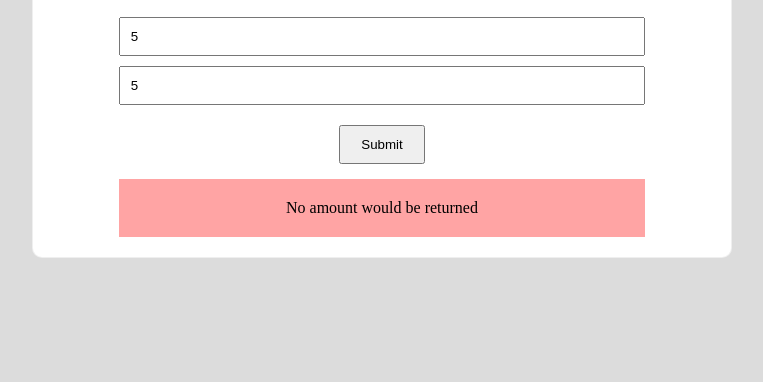
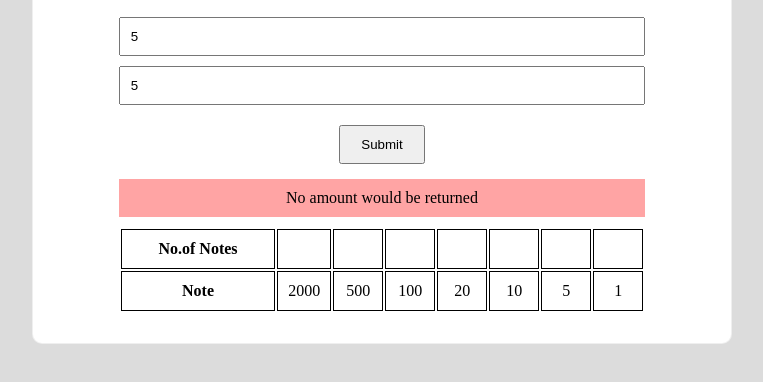
Before and after one commit to pritam-kr/Cash-manager, a plain HTML site: page index.html in a window 1280 px wide. Both pictures are taken after typing "5", "5" into the empty fields and a click on the button "Submit". Shown: the part 306-688 px from the top of the page, without its empty margins (258-1021 px from the left). Drawn offline with Linux system fonts and the light colour scheme.

Commit message:
still working on it

```diff
--- a/app.js
+++ b/app.js
@@ -1,6 +1,7 @@
 const form = document.querySelector('.form')
 const amountInputs = document.querySelectorAll('input')
-var myNotes = [];
+var myNotes = [2000, 500, 100, 20, 10, 5, 1];
+const noteList = document.querySelectorAll('.note')
 
 form.addEventListener('submit', (e) =>{
     e.preventDefault()
@@ -18,22 +19,39 @@ form.addEventListener('submit', (e) =>{
         document.querySelector('.output').innerHTML = blankMess;
     }else if(billValue > cashGiven){
         blankMess = `<div class="result">Given cash is less than bill, Please enter a valid ammount </div>`
-        document.querySelector('.output').innerHTML = blankMess;
-     }else if(cashGiven > billValue){
-        document.querySelector('.result').style.display = 'none';
-     }
+        document.querySelector('.output').innerHTML = blankMess;}
+    //  }else if(cashGiven > billValue){
+    //     document.querySelector('.result').style.display = 'none';
+    //  }
 
 })
 
 // count notes
 
 function calculateNotes(bill, cash){
-    var amountReturn = cash-bill;
+    let amountReturn = cash-bill;
 
-     console.log(amountReturn)
-    var mess = ''
+    //  console.log(amountReturn)
+
     if(amountReturn == 0){
         mess = `<div class="result"> No amount would be returned </div>`
         document.querySelector('.output').innerHTML = mess;
     }
+
+    for(i = 0; i < myNotes.length; i++){
+        amountReturns = compare(amountReturn, myNotes[i], i);
+    }
 }
+
+function compare(rtnAmt, arrayN, idx){
+
+
+    if(rtnAmt >= arrayN){
+        let notes = Math.floor(rtnAmt/arrayN);
+        console.log(notes)
+        rtnAmt = rtnAmt - notes*arrayN;
+         noteList[idx].innerHTML = `${notes}`;
+
+    }
+    return rtnAmt
+}
--- a/index.html
+++ b/index.html
@@ -31,6 +31,31 @@
                     <div class="output">
 
                     </div>
+
+                    <div class="output-note">
+                        <table>
+                            <tr>
+                            <th>No.of Notes</td>
+                            <td class="note"></td>
+                            <td class="note"></td>
+                            <td class="note"></td>
+                            <td class="note"></td>
+                            <td class="note"></td>
+                            <td class="note"></td>
+                            <td class="note"></td>
+                            </tr>
+                            <tr>
+                            <th>Note</td>
+                            <td>2000</td>
+                            <td>500</td>
+                            <td>100</td>
+                            <td>20</td>
+                            <td>10</td>
+                            <td>5</td>
+                            <td>1</td>
+                            </tr>
+                        </table>
+                    </div>
                </main>
            </div>
         </div>
--- a/style.css
+++ b/style.css
@@ -55,7 +55,27 @@ body{
     justify-content: center;
 }
 .result{
-    padding: 20px;
+    padding: 10px;
     background-color: rgba(255, 0, 0, 0.356);
     width: 80%;
 }
+
+table{
+    width: 80%;
+}
+table th{
+     text-align: center;
+     border: 1px solid #000;
+     padding: 10px;
+}
+table td{
+    text-align: center;
+     border: 1px solid #000;
+     width: 50px;
+     padding: 10px;
+}
+.output-note{
+    display: flex;
+    margin: 10px 0;
+    justify-content: center;
+}
```
